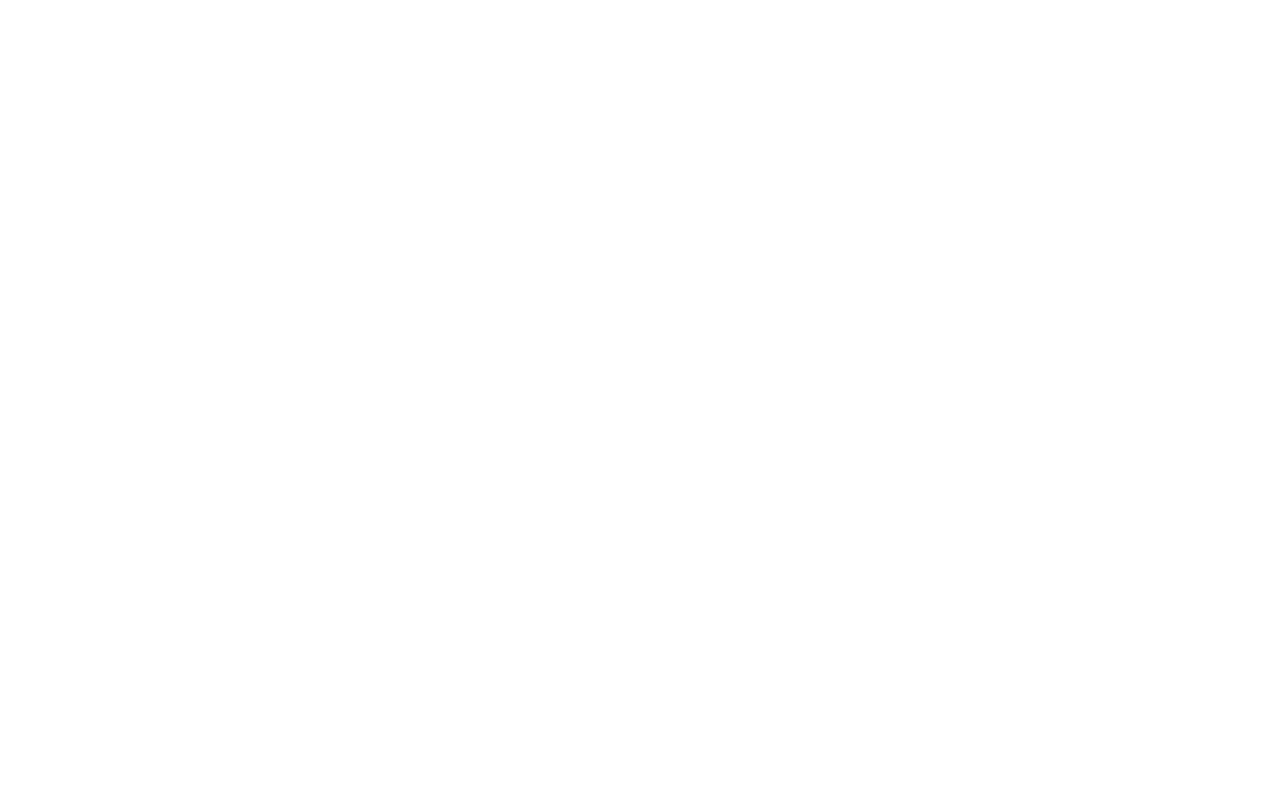
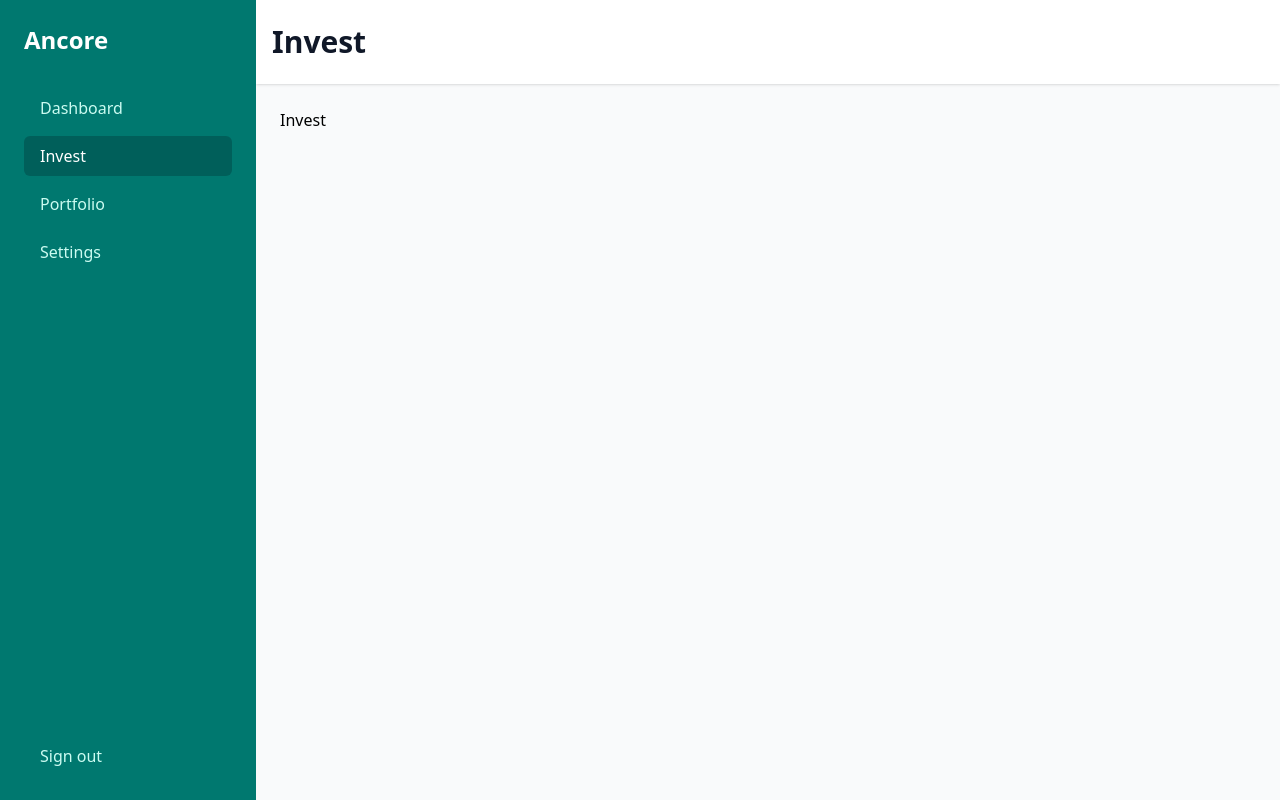
Before and after one commit to okersh33/investment-project, a React (Vite) app in the folder frontend/: page /invest in a window 1280 px wide. Before the commit this address had no page. Built offline with nearby package versions, Linux system fonts and the light colour scheme; sample sign-in values are in the browser's storage.

Commit message:
added initial invest page skeleton and routing

```diff
--- a/frontend/src/App.tsx
+++ b/frontend/src/App.tsx
@@ -3,6 +3,7 @@
 import { ProtectedRoute } from "./components/ProtectedRoute/ProtectedRoute";
 import { Login } from "./pages/Login";
 import { Home } from "./pages/Home";
+import { Invest } from "./pages/Invest";
 
 export const App = () => {
   const userAuth = useUserAuth();
@@ -22,6 +23,14 @@
             </ProtectedRoute>
           }
         />
+        <Route
+          path="/invest"
+          element={
+            <ProtectedRoute>
+              <Invest />
+            </ProtectedRoute>
+          }
+        />
       </Routes>
     </BrowserRouter>
   );
--- /dev/null
+++ b/frontend/src/pages/Invest.tsx
@@ -0,0 +1,18 @@
+import { Header } from "../components/Header/Header";
+import { Sidebar } from "../components/Sidebar/Sidebar";
+
+export const Invest = () => {
+  return (
+    <div className="flex min-h-screen bg-gray-50">
+      <Sidebar />
+
+      <div className="flex-1 flex flex-col">
+        <Header page="Invest" />
+
+        <main className="flex-grow p-6">
+          <div className="max-w-7xl mx-auto">Invest</div>
+        </main>
+      </div>
+    </div>
+  );
+};
```
